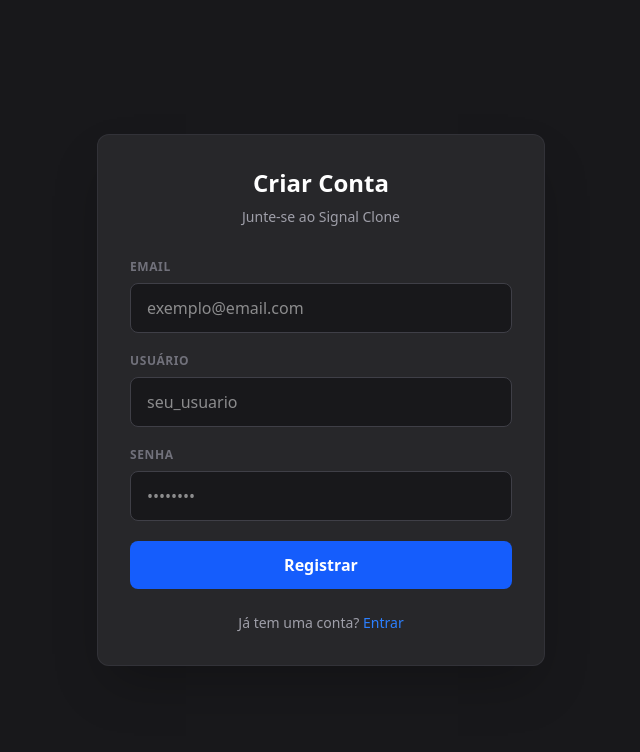
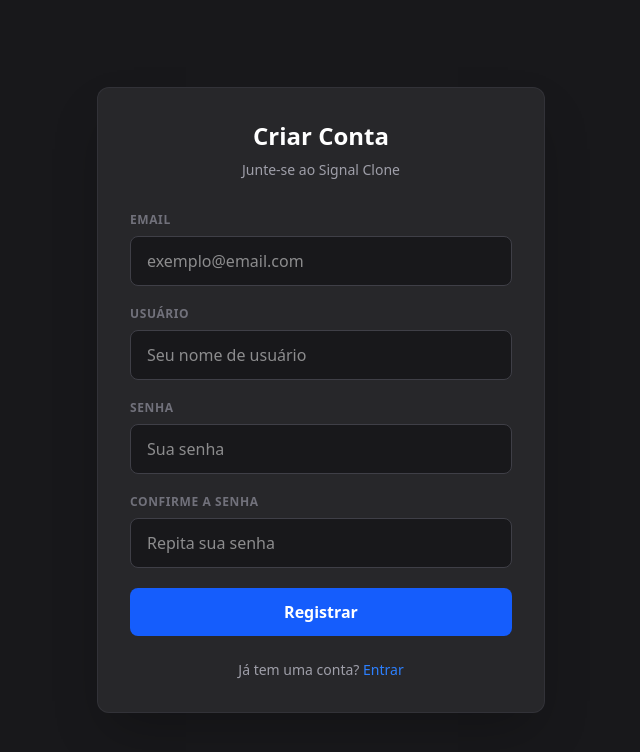
Before and after one commit to ErikPDN/chat-frontend, a React (Vite) app: page /register in a window 1280 px wide. Shown: the top 752 px of the page, without its empty margins (319-959 px from the left). Built offline with nearby package versions, Linux system fonts and the light colour scheme.

Commit message:
feat: terminando de criar a pagina de login e componentizando o Input e Button

```diff
--- a/package.json
+++ b/package.json
@@ -12,6 +12,7 @@
   "dependencies": {
     "@tailwindcss/vite": "^4.1.18",
     "axios": "^1.13.2",
+    "clsx": "^2.1.1",
     "lucide-react": "^0.562.0",
     "react": "^19.2.0",
     "react-dom": "^19.2.0",
--- a/src/features/auth/services/authService.ts
+++ b/src/features/auth/services/authService.ts
@@ -1,9 +1,10 @@
 import api from "../../../shared/utils/api";
+import type { User } from "../../user/types/user.types";
 import type { RegisterDTO, LoginDTO } from "../types/auth.types";
 
 export interface AuthResponse {
   acess_token: string;
-  user: any;
+  user: User;
 }
 
 const register = async (payload: RegisterDTO) => {
--- /dev/null
+++ b/src/pages/LoginPage.tsx
@@ -0,0 +1,3 @@
+export default function LoginPage() {
+
+}
--- a/src/pages/RegisterPage.tsx
+++ b/src/pages/RegisterPage.tsx
@@ -3,6 +3,9 @@ import { useNavigate, Link } from 'react-router-dom';
 import { useAuthStore } from '../features/auth/stores/useAuthStore';
 import { useToast } from '../shared/hooks/useToast';
 import authService from '../features/auth/services/authService';
+import Input from '../shared/components/Input';
+import Button from '../shared/components/Button';
+import type { AxiosError } from 'axios';
 
 export default function RegisterPage() {
   const navigate = useNavigate();
@@ -13,7 +16,8 @@ export default function RegisterPage() {
   const [formData, setFormData] = useState({
     email: '',
     username: '',
-    password: ''
+    password: '',
+    confirmPassword: '',
   });
 
   const handleChange = (e: React.ChangeEvent<HTMLInputElement>) => {
@@ -25,13 +29,21 @@ export default function RegisterPage() {
     e.preventDefault();
     setIsLoading(true);
 
+    if (formData.password !== formData.confirmPassword) {
+      return addToast('As senhas não coincidem.', 'error');
+    }
+
     try {
-      const data = await authService.register(formData);
+      const { email, username, password } = formData;
+      const data = await authService.register({ email, username, password });
       setAuth(data.access_token, data.user);
       addToast('Bem-vindo! Conta criada com sucesso.', 'success');
       navigate('/chat');
-    } catch (error: any) {
-      addToast(error.message, 'error');
+    } catch (error: unknown) {
+      const axiosError = error as AxiosError<{ message: string }>;
+      const errorMessage = axiosError.response?.data?.message || 'Ocorreu um erro inesperado.';
+
+      addToast(errorMessage, 'error');
     } finally {
       setIsLoading(false);
     }
@@ -47,54 +59,53 @@ export default function RegisterPage() {
         </div>
 
         <form className="space-y-5" onSubmit={handleSubmit}>
-          <div>
-            <label className="block text-xs font-semibold text-zinc-500 uppercase tracking-wider mb-2">Email</label>
-            <input
+          <Input
+            label="Email"
+            id="email"
+            name="email"
             type="email"
-              name="email"
+            placeholder="exemplo@email.com"
             required
-              className="w-full bg-zinc-900 border border-zinc-700 rounded-lg px-4 py-3 focus:ring-2 focus:ring-blue-600 focus:outline-none transition-all"
-              placeholder="exemplo@email.com"
             onChange={handleChange}
             disabled={isLoading}
           />
-          </div>
 
-          <div>
-            <label className="block text-xs font-semibold text-zinc-500 uppercase tracking-wider mb-2">Usuário</label>
-            <input
+          <Input
+            label="Usuário"
+            id="username"
+            name="username"
             type="text"
-              name="username"
+            placeholder="Seu nome de usuário"
             required
-              className="w-full bg-zinc-900 border border-zinc-700 rounded-lg px-4 py-3 focus:ring-2 focus:ring-blue-600 focus:outline-none transition-all"
-              placeholder="seu_usuario"
             onChange={handleChange}
             disabled={isLoading}
           />
-          </div>
 
-          <div>
-            <label className="block text-xs font-semibold text-zinc-500 uppercase tracking-wider mb-2">Senha</label>
-            <input
+          <Input
+            label="Senha"
+            id="password"
+            name="password"
             type="password"
-              name="password"
+            placeholder="Sua senha"
             required
-              className="w-full bg-zinc-900 border border-zinc-700 rounded-lg px-4 py-3 focus:ring-2 focus:ring-blue-600 focus:outline-none transition-all"
-              placeholder="••••••••"
             onChange={handleChange}
             disabled={isLoading}
           />
-          </div>
+          <Input
+            label="Confirme a Senha"
+            id="confirmPassword"
+            name="confirmPassword"
+            type="password"
+            placeholder="Repita sua senha"
+            required
+            onChange={handleChange}
+            disabled={isLoading}
+          />
 
-          <button
-            type="submit"
-            disabled={isLoading}
-            className="w-full bg-blue-600 hover:bg-blue-700 disabled:bg-zinc-700 disabled:cursor-not-allowed text-white font-bold py-3 rounded-lg transition-all flex justify-center items-center cursor-pointer"
-          >
-            {isLoading ? (
-              <div className="w-6 h-6 border-2 border-white/30 border-t-white rounded-full animate-spin" />
-            ) : 'Registrar'}
-          </button>
+
+          <Button type="submit" isLoading={isLoading}>
+            Registrar
+          </Button>
         </form>
 
         <div className="mt-6 text-center">
--- /dev/null
+++ b/src/shared/components/Button.tsx
@@ -0,0 +1,37 @@
+import type { ButtonHTMLAttributes } from "react";
+import clsx from "clsx";
+
+type ButtonProps = ButtonHTMLAttributes<HTMLButtonElement> & {
+  variant?: 'primary' | 'secondary';
+  isLoading?: boolean;
+}
+
+export default function Button({
+  variant = 'primary',
+  isLoading,
+  disabled,
+  className,
+  children,
+  ...rest
+}: ButtonProps) {
+  const base = 'font-bold py-3 rounded-lg w-full flex justify-center items-center transition-all cursor-pointer';
+
+  const variants: Record<string, string> = {
+    primary: 'bg-blue-600 hover:bg-blue-700 text-white disabled:bg-zinc-700 disabled:cursor-not-allowed',
+    secondary: 'bg-zinc-700 hover:bg-zinc-600 text-white',
+  };
+
+  return (
+    <button
+      disabled={isLoading || disabled}
+      className={clsx(base, variants[variant], className)}
+      {...rest}
+    >
+      {isLoading ? (
+        <div className="w-6 h-6 border-2 border-white/30 border-t-white rounded-full animate-spin" />
+      ) : (
+        children
+      )}
+    </button>
+  );
+}
--- /dev/null
+++ b/src/shared/components/Input.tsx
@@ -0,0 +1,21 @@
+import clsx from 'clsx';
+import type { InputHTMLAttributes } from 'react';
+
+type InputProps = InputHTMLAttributes<HTMLInputElement> & {
+  label?: string;
+};
+
+export default function Input({ label, className, id, ...rest }: InputProps) {
+  const inputClasses = 'w-full bg-zinc-900 border border-zinc-700 rounded-lg px-4 py-3 focus:ring-2 focus:ring-blue-600 focus:outline-none transition-all';
+
+  return (
+    <div>
+      {label && (
+        <label htmlFor={id} className="block text-xs font-semibold text-zinc-500 uppercase tracking-wider mb-2">
+          {label}
+        </label>
+      )}
+      <input id={id} className={clsx(inputClasses, className)} {...rest} />
+    </div>
+  );
+}
```
Also changed, not shown: 1 other file (tests, documents, lock files or other folders). Lines whose indentation alone changed are shown as unchanged.
